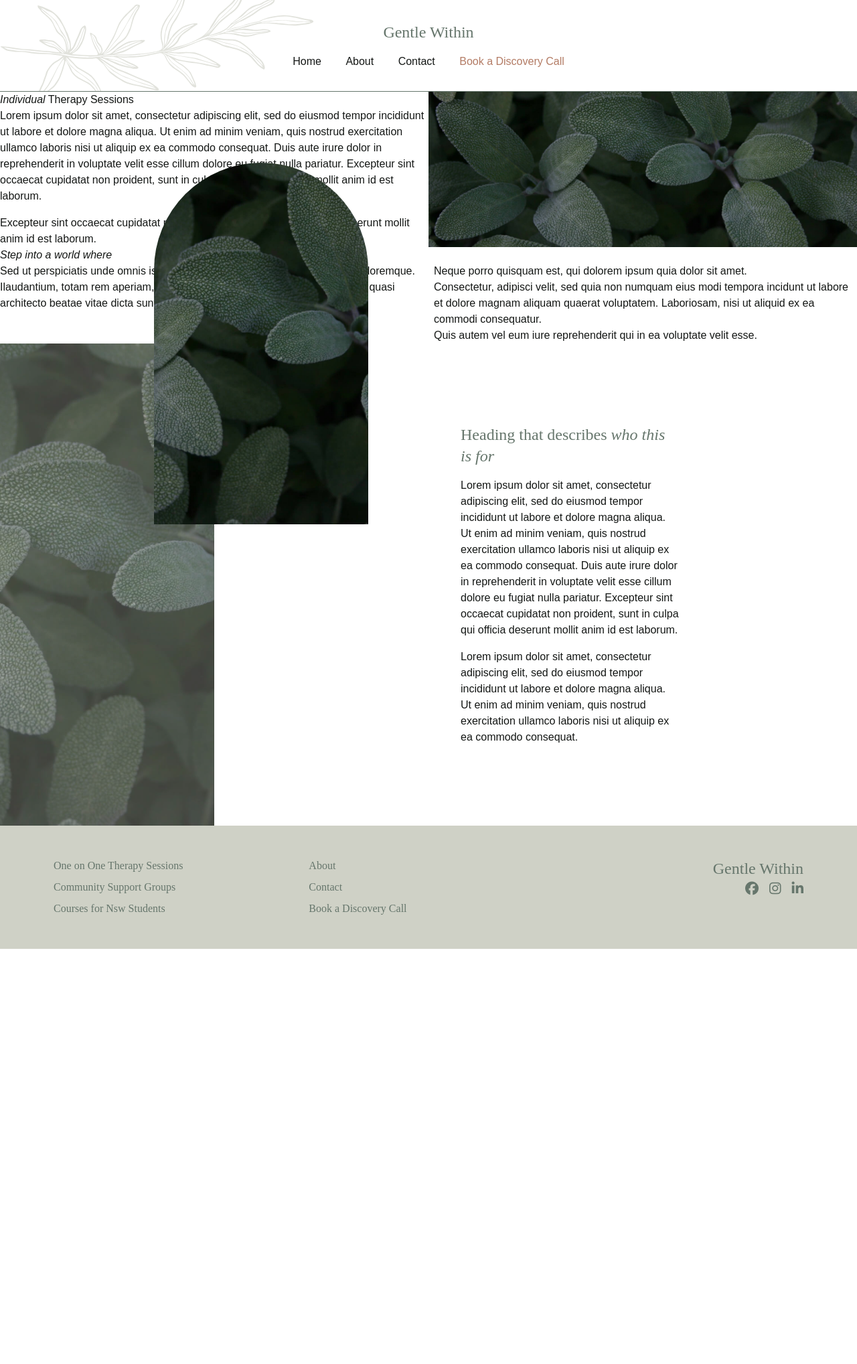
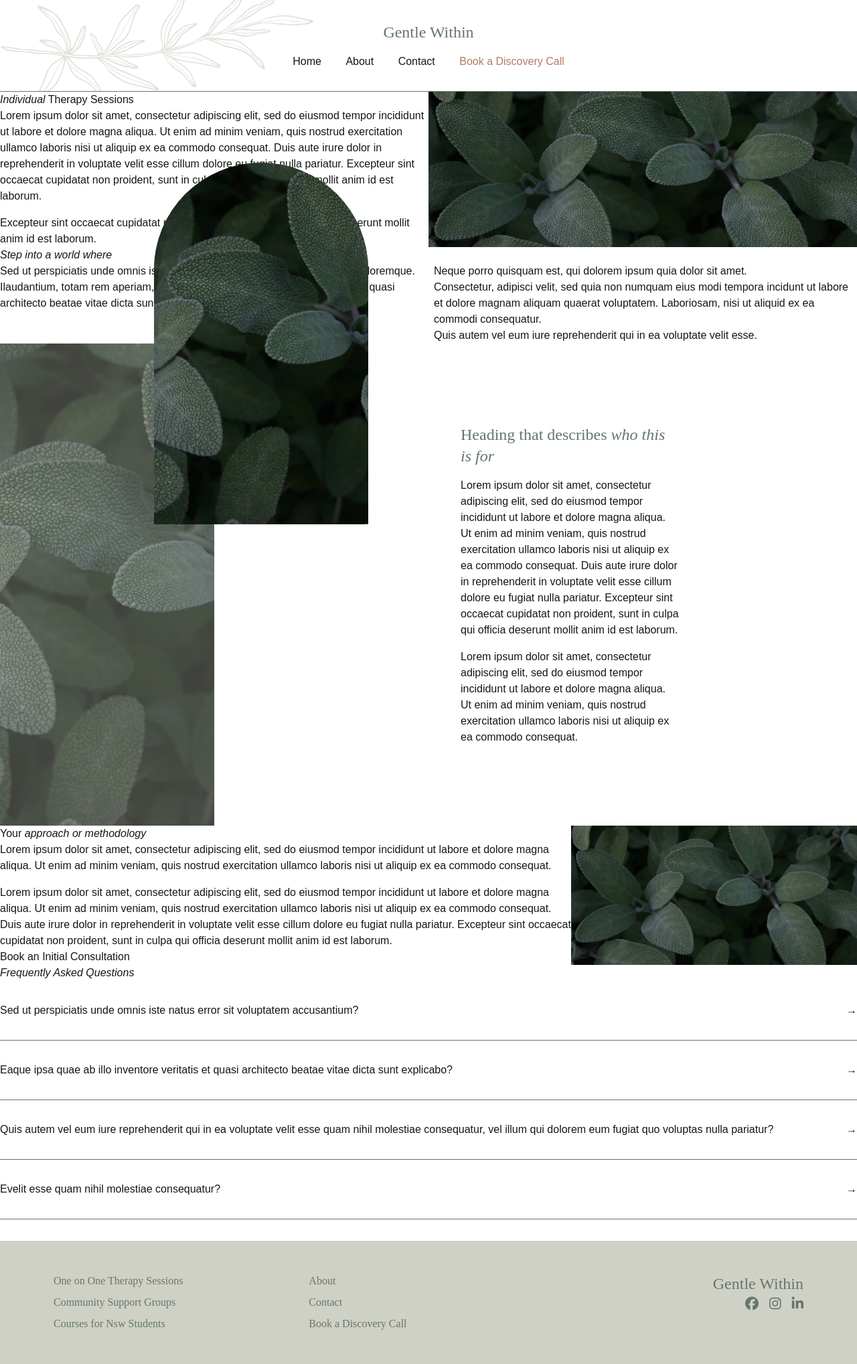
Before and after one commit to brittwoodard/gentle-within, a Jekyll site: the page built from _offerings/individual-therapy-sessions.md, in a window 1280 px wide. Shown: the whole page at 67% size. Built offline with Jekyll 4.4.1, drawn with Linux system fonts in a browser that asks for light colours; some web fonts are replaced; before the commit the page ends 1417 px from its top, so only the background shows below that.

Commit message:
faq structure

```diff
--- a/_layouts/offering.html
+++ b/_layouts/offering.html
@@ -58,6 +58,47 @@ layout: default
     </div>
 
     <!-- Floating Image -->
-    <div class="bg-image-style absolute top-[10%] md:top-[30%] lg:top-[27%] left-[20%] md:left-[10%] lg:left-[18%] z-10 h-[45vh] lg:h-[60vh] w-[70vw] md:w-[45vw] lg:w-[25vw] rounded-t-[15rem]" data-aos="fade-up" data-aos-offset="0" data-aos-duration="3000" data-aos-delay="500" style="background-image: url('{{ page.who-its-for.images.featured-image.image_path }}');"></div>
+    <div class="bg-image-style absolute top-[10%] md:top-[30%] lg:top-[27%] left-[20%] md:left-[10%] lg:left-[18%] z-10 h-[45vh] lg:h-[60vh] w-[70vw] md:w-[45vw] lg:w-[25vw] rounded-t-[15rem]" data-aos="fade-up" data-aos-offset="0" data-aos-duration="3000" data-aos-delay="500" style="background-image: url('{{ page.who-its-for.images.featured-image.image_path }}'); background-position: {{ page.who-its-for.images.featured-image.image_focus }}"></div>
 
   </section>
+
+
+<!-- Approach / Methodology Section -->
+<section class="grid grid-cols-3">
+
+    <!-- Left Column / Text -->
+    <div class="col-span-2">
+        <h2>{{ page.approach.heading_html }}</h2>
+        <div>
+            {{ page.approach.description_html }}
+        </div>
+        <a href="{{ page.approach.button.url }}">{{ page.approach.button.text }}</a>
+    </div>
+
+    <!-- Right Column -->
+    <div class="relative bg-image-style" style="background-image: url('{{ page.approach.images.background-image.image_path }}'); background-position: {{ page.images.featured-image.image_path }};"></div>
+
+    <!-- Floating Image -->
+    <div class="bg-image-style absolute top-[10%] md:top-[30%] lg:top-[27%] left-[20%] md:left-[10%] lg:left-[18%] z-10 h-[45vh] lg:h-[60vh] w-[70vw] md:w-[45vw] lg:w-[25vw] rounded-t-[15rem]" data-aos="fade-up" data-aos-offset="0" data-aos-duration="3000" data-aos-delay="500" style="background-image: url('{{ page.approach.images.featured-image.image_path }}'); background-position: {{ page.approach.images.featured-image.image_focus }};"></div>
+</section>
+
+
+<!-- FAQ Section -->
+<section>
+    <h2>{{ page.faq.heading_html }}</h2>
+    <ul class="list-none ml-0">
+        {% for item in page.faq.questions %}
+        <li x-data="{ open: false }" class="border-b border-dark my-8">
+            <button @click="open = ! open" class="flex justify-between w-full">
+                <h3 class="text-left mb-8 mr-8">{{item.question}}</h3>
+
+                <span x-show="!open">→</span>
+                <span x-show="open">&nbsp;&nbsp;↓</span>
+            </button>
+            <div x-show="open" @click.outside="open = false" class="pb-8">
+                <p class="mb-8 mr-8 italic">{{item.answer_html}}</p>
+            </div>
+        </li>
+        {% endfor %}
+    </ul>
+</section>
--- a/_offerings/individual-therapy-sessions.md
+++ b/_offerings/individual-therapy-sessions.md
@@ -29,4 +29,34 @@ who-its-for:
     featured-image:
       image_path: /uploads/temporary.jpg
       image_focus:
+approach:
+  heading_html: Your <em>approach or methodology</em>
+  description_html: |
+    <p>Lorem ipsum dolor sit amet, consectetur adipiscing elit, sed do eiusmod tempor incididunt ut labore et dolore magna aliqua. Ut enim ad minim veniam, quis nostrud exercitation ullamco laboris nisi ut aliquip ex ea commodo consequat.</p>
+    <p>Lorem ipsum dolor sit amet, consectetur adipiscing elit, sed do eiusmod tempor incididunt ut labore et dolore magna aliqua. Ut enim ad minim veniam, quis nostrud exercitation ullamco laboris nisi ut aliquip ex ea commodo consequat. Duis aute irure dolor in reprehenderit in voluptate velit esse cillum dolore eu fugiat nulla pariatur. Excepteur sint occaecat cupidatat non proident, sunt in culpa qui officia deserunt mollit anim id est laborum.</p>
+  button:
+    text: Book an Initial Consultation
+    url:
+  images:
+    background-image:
+      image_path: /uploads/temporary.jpg
+      image_focus:
+    featured-image:
+      image_path: /uploads/temporary.jpg
+      image_focus:
+faq:
+  heading_html: <em>Frequently Asked Questions</em>
+  questions:
+   - question: Sed ut perspiciatis unde omnis iste natus error sit voluptatem accusantium?
+     answer_html: |
+       <p>Doloremque laudantium, totam rem aperiam, eaque ipsa quae ab illo inventore veritatis et quasi architecto beatae vitae dicta sunt explicabo. Nemo enim ipsam voluptatem quia voluptas sit aspernatur aut odit aut fugit, sed quia consequuntur magni.</p>
+   - question: Eaque ipsa quae ab illo inventore veritatis et quasi architecto beatae vitae dicta sunt explicabo?
+     answer_html: |
+       <p>Sed ut perspiciatis unde omnis iste natus error sit voluptatem accusantium.</p>
+   - question: Quis autem vel eum iure reprehenderit qui in ea voluptate velit esse quam nihil molestiae consequatur, vel illum qui dolorem eum fugiat quo voluptas nulla pariatur?
+     answer_html: |
+       <p>Eaque ipsa quae ab illo inventore veritatis et quasi</p>
+   - question: Evelit esse quam nihil molestiae consequatur?
+     answer_html: |
+       <p>Doloremque laudantium, totam rem aperiam, eaque ipsa quae ab illo inventore veritatis et quasi architecto beatae vitae dicta sunt explicabo. Nemo enim ipsam voluptatem quia voluptas sit aspernatur aut odit aut fugit, sed quia consequuntur magni.</p><p>Quis autem vel eum iure reprehenderit qui in ea voluptate velit esse quam nihil molestiae consequatur, vel illum qui dolorem eum fugiat quo voluptas nulla pariatur</p>
 ---
--- a/assets/css/style.css
+++ b/assets/css/style.css
@@ -691,6 +691,9 @@ p:last-child {
 .col-span-3 {
   grid-column: span 3 / span 3;
 }
+.col-span-2 {
+  grid-column: span 2 / span 2;
+}
 .m-2 {
   margin: 0.5rem;
 }
@@ -709,6 +712,10 @@ p:last-child {
 .my-28 {
   margin-top: 7rem;
   margin-bottom: 7rem;
+}
+.my-8 {
+  margin-top: 2rem;
+  margin-bottom: 2rem;
 }
 .mb-12 {
   margin-bottom: 3rem;
@@ -736,6 +743,12 @@ p:last-child {
 }
 .mt-8 {
   margin-top: 2rem;
+}
+.ml-0 {
+  margin-left: 0px;
+}
+.mr-8 {
+  margin-right: 2rem;
 }
 .block {
   display: block;
@@ -791,11 +804,17 @@ p:last-child {
 .cursor-pointer {
   cursor: pointer;
 }
+.list-none {
+  list-style-type: none;
+}
 .grid-cols-2 {
   grid-template-columns: repeat(2, minmax(0, 1fr));
 }
 .grid-cols-1 {
   grid-template-columns: repeat(1, minmax(0, 1fr));
+}
+.grid-cols-3 {
+  grid-template-columns: repeat(3, minmax(0, 1fr));
 }
 .flex-wrap {
   flex-wrap: wrap;
@@ -903,6 +922,12 @@ p:last-child {
 .pt-24 {
   padding-top: 6rem;
 }
+.pb-8 {
+  padding-bottom: 2rem;
+}
+.text-left {
+  text-align: left;
+}
 .text-center {
   text-align: center;
 }
@@ -935,6 +960,9 @@ p:last-child {
 }
 .capitalize {
   text-transform: capitalize;
+}
+.italic {
+  font-style: italic;
 }
 .tracking-wide {
   letter-spacing: 0.025em;
```
